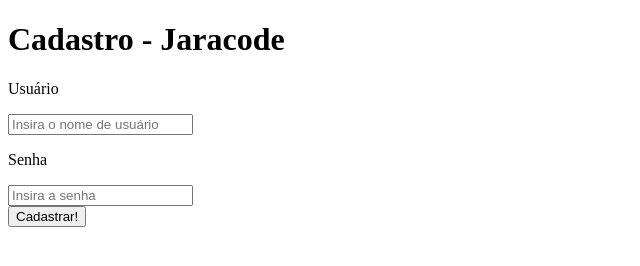
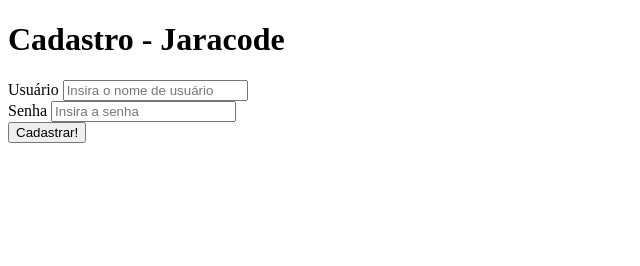
Before and after one commit to armr-dev/mentoria-jaracode, a plain HTML site: page Ex 01/index.html in a window 1280 px wide. Shown: the whole page, without its empty margins (0-640 px from the left). Drawn offline with Linux system fonts and the light colour scheme.

Commit message:
Editado o ex1 para conter form e label

```diff
--- a/Ex 01/index.html
+++ b/Ex 01/index.html
@@ -9,16 +9,20 @@
 <body>
   <div class="page-container">
     <h1> Cadastro - Jaracode </h1>
-    <p>Usuário</p>
+    <form class="signup" action="index.html" method="post">
+      <div>
+        <label for="username">Usuário</label>
         <input class="username-input" type="text" placeholder="Insira o nome de usuário">
       </div>
       <div>
-    <p>Senha</p>
+        <label for="pswd">Senha</label>
         <input class="pswd-input" type="text" placeholder="Insira a senha">
       </div>
       <div>
         <button class="signup-bttn" type="button" name="button">Cadastrar!</button>
       </div>
+    </form>
+  </div>
 </body>
 
 </html>
```
Lines whose indentation alone changed are shown as unchanged.
